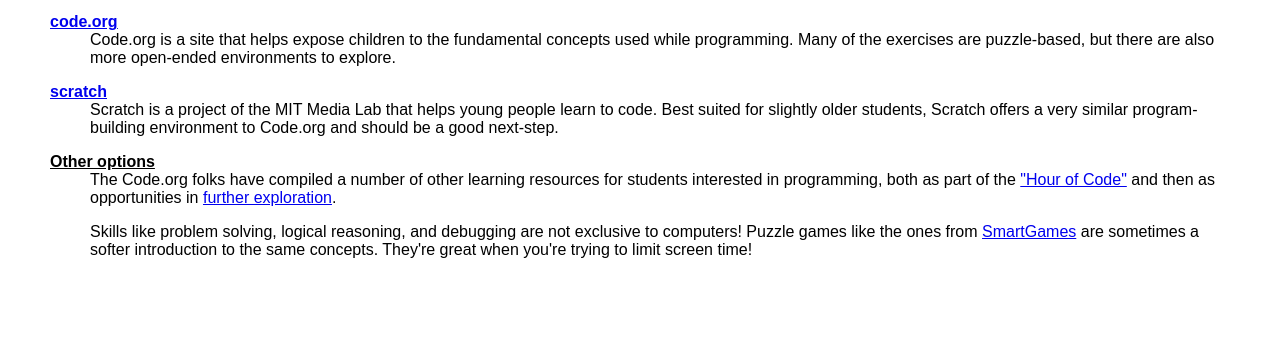
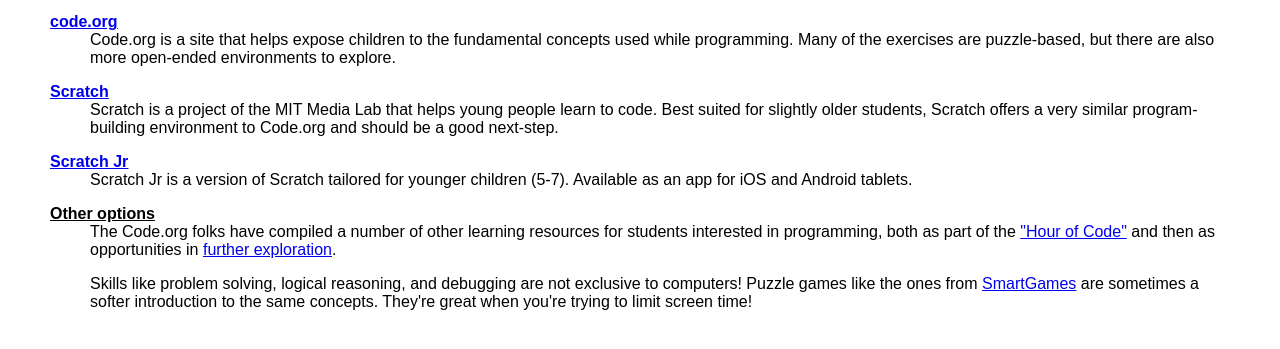
Before and after one commit to aronatkins/cc, a plain HTML site: page resources/index.html in a window 1280 px wide. Shown: the part 147-496 px from the top of the page. Drawn offline with Linux system fonts and the light colour scheme.

Commit message:
scratchjr

```diff
--- a/resources/index.html
+++ b/resources/index.html
@@ -21,12 +21,17 @@
         explore.
       </dd>
 
-      <dt><a href="https://scratch.mit.edu">scratch</a></dt>
+      <dt><a href="https://scratch.mit.edu">Scratch</a></dt>
       <dd>
         Scratch is a project of the MIT Media Lab that helps young people
         learn to code. Best suited for slightly older students, Scratch offers
         a very similar program-building environment to Code.org and should be
         a good next-step.
+      </dd>
+      <dt><a href="http://www.scratchjr.org">Scratch Jr</a></dt>
+      <dd>
+        Scratch Jr is a version of Scratch tailored for younger children
+        (5-7). Available as an app for iOS and Android tablets.
       </dd>
 
       <dt>Other options</dt>
```
